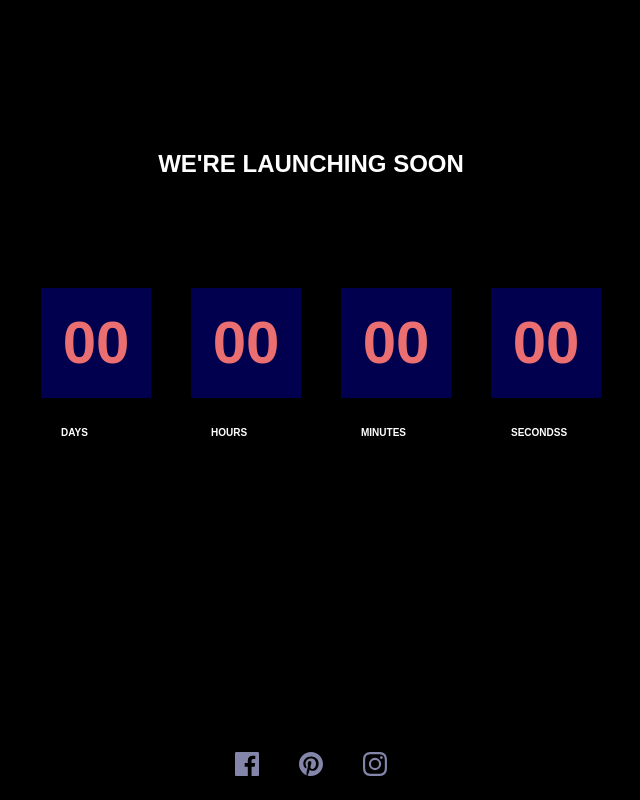
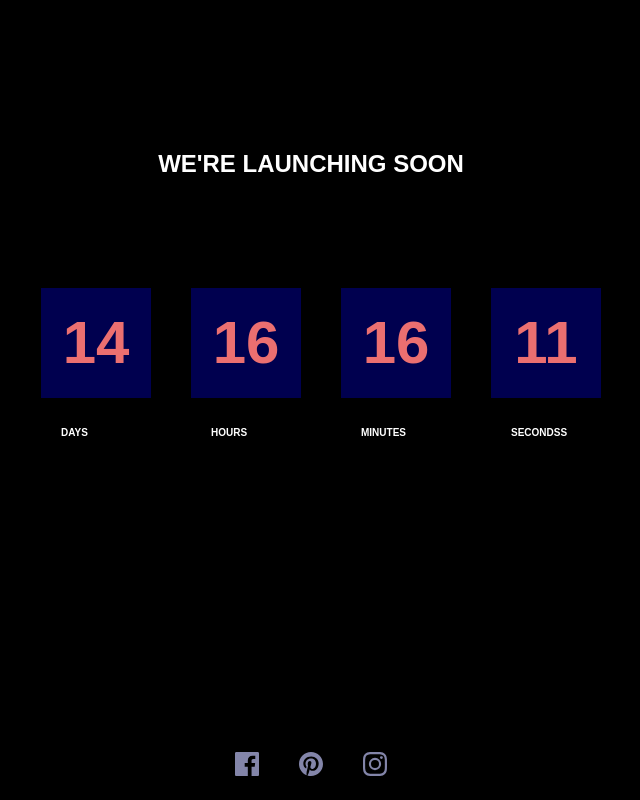
Before and after one commit to LamideAnifowoshe/launchdate-countdown-timer, a React (Create React App) app: page / in a window 1280 px wide. Shown: the whole page, without its empty margins (329-969 px from the left). Built offline with nearby package versions, Linux system fonts and the light colour scheme.

Commit message:
Update Timer.js

```diff
--- a/src/Components/Timer.js
+++ b/src/Components/Timer.js
@@ -1,35 +1,67 @@
 import React from "react";
 import { useState, useEffect } from "react";
 
-const defaultTime = {
-  days: "00",
-  hours: "00",
-  minutes: "00",
-  seconds: "00",
-};
+const Timer = () => {
+  const [expiryTime, setExpiryTime] = useState("24 Mar 2022 15:30:25");
 
-const Timer = ({ countdownTimestampMs }) => {
-  const [remainingTime, setRemainingTime] = useState(defaultTime);
+  const [countdownTime, setCountdownTime] = useState({
+    countdownDays: "",
+    countdownHours: "",
+    countdownlMinutes: "",
+    countdownSeconds: "",
+  });
+  const countdownTimer = () => {
+    const timeInterval = setInterval(() => {
+      const countdownDateTime = new Date(expiryTime).getTime();
+      const currentTime = new Date().getTime();
+      const remainingDayTime = countdownDateTime - currentTime;
+      const totalDays = Math.floor(remainingDayTime / (1000 * 60 * 60 * 24));
+      const totalHours = Math.floor(
+        (remainingDayTime % (1000 * 60 * 60 * 24)) / (1000 * 60 * 60)
+      );
+      const totalMinutes = Math.floor(
+        (remainingDayTime % (1000 * 60 * 60)) / (1000 * 60)
+      );
+      const totalSeconds = Math.floor((remainingDayTime % (1000 * 60)) / 1000);
+
+      const runningCountdownTime = {
+        countdownDays: totalDays,
+        countdownHours: totalHours,
+        countdownMinutes: totalMinutes,
+        countdownSeconds: totalSeconds,
+      };
+
+      setCountdownTime(runningCountdownTime);
+      if (remainingDayTime < 0) {
+        clearInterval(timeInterval);
+        setExpiryTime(false);
+      }
+    }, 1000);
+  };
+
+  useEffect(() => {
+    countdownTimer();
+  });
 
   return (
     <div className="flex-container">
       <div>
-        {remainingTime.days}
+        {countdownTime.countdownDays}
         <h3>DAYS</h3>
       </div>
 
       <div>
-        {remainingTime.hours}
+        {countdownTime.countdownHours}
         <h3>HOURS</h3>
       </div>
 
       <div>
-        {remainingTime.minutes}
+        {countdownTime.countdownMinutes}
         <h3>MINUTES</h3>
       </div>
 
       <div>
-        {remainingTime.seconds}
+        {countdownTime.countdownSeconds}
         <h3>SECONDSS</h3>
       </div>
     </div>
```
